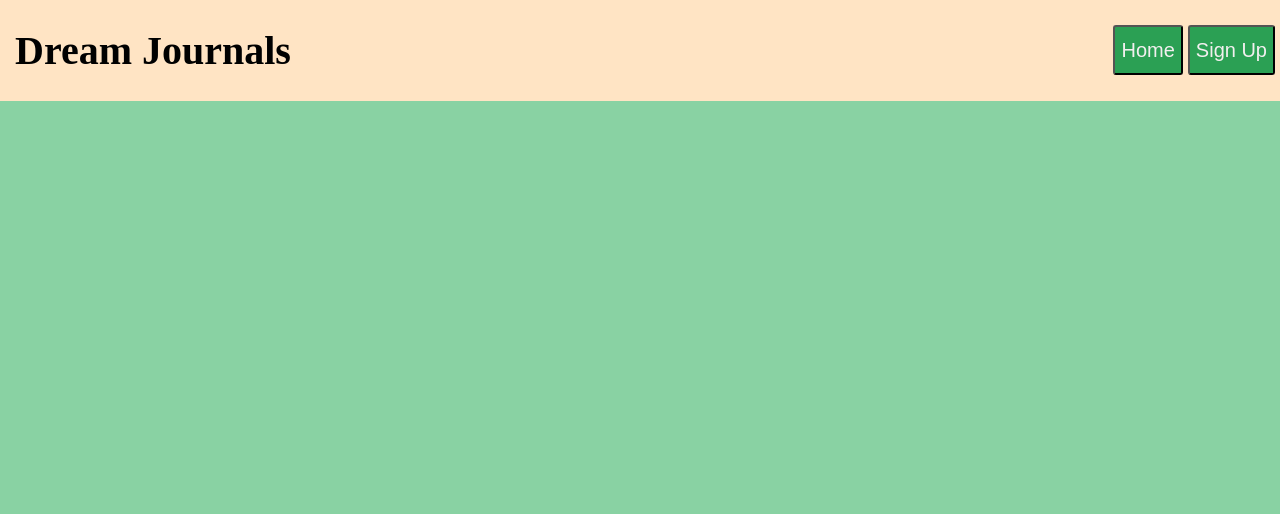
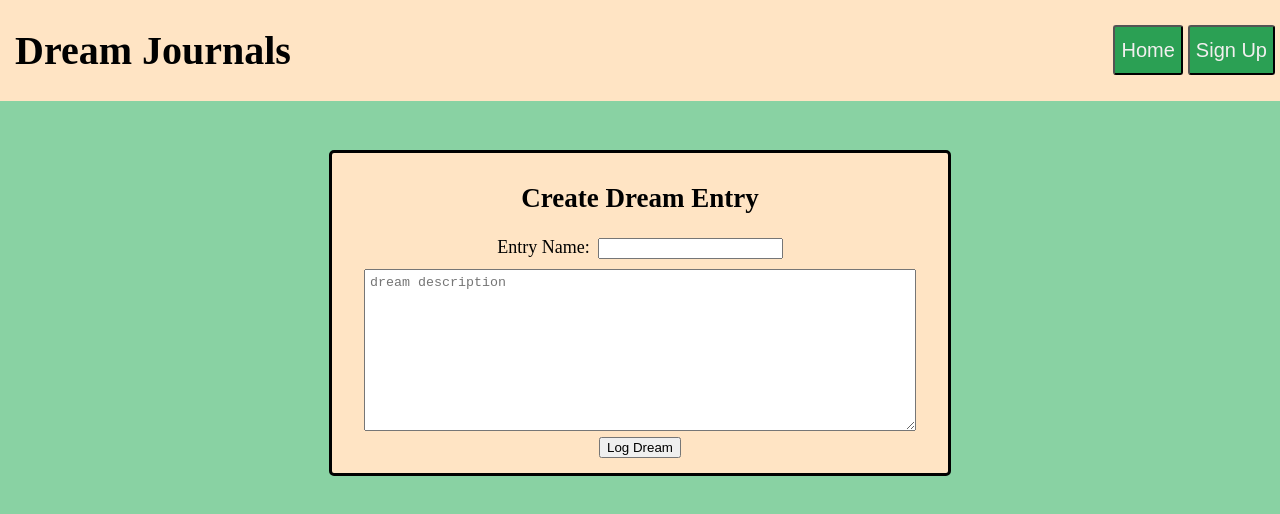
Before and after one commit to elijahchurch/dream-journals, a React (Create React App) app: page /enterDream in a window 1280 px wide. Shown: the top 514 px of the page. Built offline with nearby package versions, Linux system fonts and the light colour scheme.

Commit message:
Create DreamForm component, style it, and create link to access it

```diff
--- a/src/components/App.js
+++ b/src/components/App.js
@@ -2,6 +2,7 @@ import Home from "./Home";
 import { BrowserRouter as Router, Routes, Route} from "react-router-dom";
 import Header from "./Header";
 import SignUp from "./SignUp";
+import DreamForm from "./DreamForm";
 
 function App() {
   return (
@@ -10,6 +11,7 @@ function App() {
       <Routes>
         <Route path="/signUp" element={<SignUp/>}/>
         <Route path="/" element={<Home/>}/>
+        <Route path="/enterDream" element={<DreamForm/>}/>
       </Routes>
     </Router>
   );
--- /dev/null
+++ b/src/components/DreamForm.js
@@ -0,0 +1,25 @@
+function DreamForm(){
+    return (
+        <div className="Content">
+            <div className="formTemplate">
+                <h2>Create Dream Entry</h2>
+                <form>
+                    <label htmlFor="Name">Entry Name:</label>
+                    <input
+                        type="text"
+                        name="Name"
+                        id="Name"
+                        />
+                    <br/>
+                <textarea
+                    name="Description"
+                    placeholder="dream description"/>
+                <br/>
+                <button type="submit">Log Dream</button>
+                </form>
+            </div>
+        </div>
+    )
+}
+
+export default DreamForm;
--- a/src/components/Home.js
+++ b/src/components/Home.js
@@ -1,14 +1,18 @@
 import React, { useState} from "react";
 import JournalList from "./JournalList";
 import UserForm from "./UserForm";
+import {Link} from "react-router-dom";
 
 function Home(){
-    const [loggedIn, setLoggedIn] = useState(false)
+    const [loggedIn, setLoggedIn] = useState(true)
 
     if(loggedIn) {
         return (
             <div className="Content">
                 <JournalList/>
+                <button>
+                    <Link className="EnterDream" to="/enterDream">Log Dream Entry</Link>
+                </button>
             </div>
         )
     }
--- a/src/components/SignUp.js
+++ b/src/components/SignUp.js
@@ -4,7 +4,7 @@ function SignUp(){
     return(
         <div className="Content">
             <UserForm
-                message="Register an Account"
+                message="Register for an Account"
                 buttonText="Sign Up"/>
         </div>
     )
--- a/src/components/UserForm.js
+++ b/src/components/UserForm.js
@@ -3,7 +3,7 @@ import PropTypes from "prop-types";
 
 function UserForm(props){
     return(
-        <div className="userForm">
+        <div className="formTemplate">
             <h2>{props.message}</h2>
             <form>
                 <input
--- a/src/index.css
+++ b/src/index.css
@@ -35,7 +35,7 @@ body {
 
 /* UserForm styling */
 
-.userForm {
+.formTemplate {
   background-color: bisque;
   width: 600px;
   border-style: solid;
@@ -46,6 +46,17 @@ body {
   margin: auto;
 }
 
+/* Dream Entry styling */
+textarea {
+  width: 90%;
+  height: 150px;
+  padding: 5px;
+  margin-top: 10px;
+}
+
+#Name {
+  margin-left: 8px;
+}
 
 
 /* Home styling */
```
